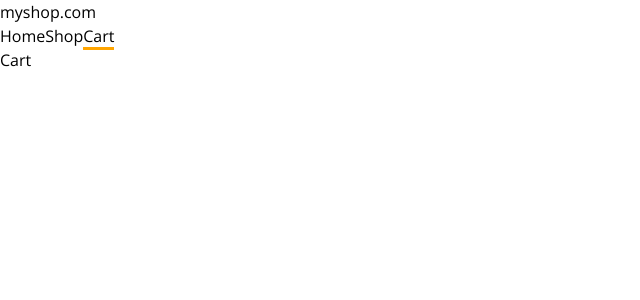
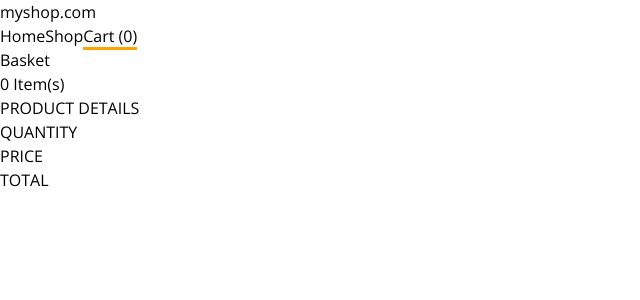
Before and after one commit to farhanmalek/LoginAuth-ShoppingCart, a React (Vite) app in the folder shopping-app/: page /cart in a window 1280 px wide. Shown: the top 300 px of the page, without its empty margins (0-640 px from the left). Built offline with nearby package versions, Linux system fonts and the light colour scheme.

Commit message:
context api added just need to finish cart page

```diff
--- a/shopping-app/src/App.jsx
+++ b/shopping-app/src/App.jsx
@@ -17,16 +17,31 @@ import { featuredProductsLoader } from "./pages/Home";
 import { productsLoader } from "./pages/Shop";
 import { singleProductLoader } from "./pages/Product";
 
+//import provider
+import { CartProvider } from "./context/CartContext";
+
 const router = createBrowserRouter(
   createRoutesFromElements(
-    <Route path="/" element={<RootLayout />}>
+    <Route
+      path="/"
+      element={
+        <CartProvider>
+          <RootLayout />
+        </CartProvider>
+      }
+    >
       <Route loader={featuredProductsLoader} index element={<Home />} />
-      <Route loader={productsLoader} path="shop" element={<Shop />}/>
-      <Route loader={singleProductLoader} path="shop/:id" element ={<Product/>}/>
+      <Route loader={productsLoader} path="shop" element={<Shop />} />
+      <Route
+        loader={singleProductLoader}
+        path="shop/:id"
+        element={<Product />}
+      />
       <Route path="cart" element={<Cart />} />
     </Route>
   )
 );
+
 
 function App() {
   return <RouterProvider router={router} />;
--- /dev/null
+++ b/shopping-app/src/context/CartContext.jsx
@@ -0,0 +1,16 @@
+import { createContext, useState } from "react";
+
+const CartContext = createContext();
+
+export function CartProvider({children}) {
+
+    const [cart, setCart] = useState([]); //Create initial cart state
+
+
+
+    return (
+        <CartContext.Provider value={{cart,setCart}}>{children}</CartContext.Provider> // We will wrap any components around this provide and it will be bale to access what ever is in value.
+    )
+}
+
+export default CartContext;
--- a/shopping-app/src/layouts/RootLayout.jsx
+++ b/shopping-app/src/layouts/RootLayout.jsx
@@ -1,7 +1,31 @@
 import { NavLink, Outlet } from "react-router-dom"
+import { useContext, useState } from "react";
+import CartContext from "../context/CartContext";
+import { useEffect } from "react";
 
 
 function RootLayout() {
+
+  const {cart} = useContext(CartContext);
+  const [totalInCart,setTotalInCart] = useState(0);
+
+  const cartQuantity = () => {
+    const quantitiesArray = cart.map((item) => item.amount);
+    const total = quantitiesArray.reduce((accum,curr) => {
+      return accum + curr;
+    })
+    return total;
+  }
+
+  //If cart changes update my total quantities.
+useEffect(() => {
+  if (cart.length > 0) {
+    setTotalInCart(cartQuantity())
+  }
+},[cart])
+
+
+
   return (
   <>
   <div className="flex justify-between bg-blue-800 text-white h-20 items-center">
@@ -10,7 +34,7 @@ function RootLayout() {
         <NavLink
          to= "/" className=" hover:bg-blue-600 p-1 flex justify-center" >Home</NavLink>
         <NavLink to="shop" className=" hover:bg-blue-600 p-1 flex justify-center">Shop</NavLink>
-        <NavLink to="cart" className=" hover:bg-blue-600 p-1 flex justify-center">Cart</NavLink>
+        <NavLink to="cart" className=" hover:bg-blue-600 p-1 flex justify-center">Cart  <span className="ml-1"> ({totalInCart})</span></NavLink>
     </div>
   </div>
   <main>
--- a/shopping-app/src/pages/Cart.jsx
+++ b/shopping-app/src/pages/Cart.jsx
@@ -1,8 +1,50 @@
-import React from 'react'
+import { useContext } from "react";
+import CartContext from "../context/CartContext";
 
 function Cart() {
+  const {cart} = useContext(CartContext);
+
   return (
-    <div>Cart</div>
+    <div>
+      <div className="flex flex-row justify-between">
+      <h1>Basket</h1>
+      <p>{cart.length} Item(s)</p>
+      </div>
+
+      <div className="flex border border-red-500 justify-evenly">
+        <p className="flex-grow">PRODUCT DETAILS</p>
+        <div className="flex w-3/5 justify-evenly border border-black">
+        <p>QUANTITY</p>
+        <p>PRICE</p>
+        <p>TOTAL</p>
+        </div>
+      </div>
+
+      <div>
+        {cart.map((product) => (
+          <div key={product.id}>
+            <div>
+              <img></img>
+              <p>title</p>
+              </div>
+
+
+          </div>
+        ))}
+      </div>
+
+
+
+
+
+
+
+
+
+
+
+
+    </div>
   )
 }
 
--- a/shopping-app/src/pages/Product.jsx
+++ b/shopping-app/src/pages/Product.jsx
@@ -1,7 +1,45 @@
+import { useContext, useState } from "react";
 import { useLoaderData, Link } from "react-router-dom";
+import CartContext from "../context/CartContext";
+
 
 function Product() {
   const singleProduct = useLoaderData();
+  const {cart,setCart} = useContext(CartContext);
+  const [quantity,setQuantity] = useState(1);
+
+//Update the cart
+  function handleAddToCart(singleProduct) {
+//Check if product exists in the cart first.
+    const doesProductExist = cart.find((product) => {
+     return product === singleProduct
+    })
+    if (doesProductExist) {
+      //it does exist, update the quantity of that product only instead of adding a dupe.
+      singleProduct.amount = singleProduct.amount + quantity;
+      setCart([...cart])
+    } else if (!doesProductExist) {
+      singleProduct.amount = quantity; //push in initial quantity into the object e.g 3
+      setCart([...cart, singleProduct])
+    }
+  }
+
+//handle input of quantity
+const handleQuantity = (e) => {
+  setQuantity(parseInt(e.target.value))
+}
+//handle manual change of quantity
+const handleOp = (e) => {
+  if (e.target.name === "minus" && quantity > 0) {
+    setQuantity((quantity) => quantity - 1)
+  } else if (e.target.name === "add") {
+    setQuantity((quantity) => quantity + 1)
+  }
+
+}
+
+
+
   return (
     <>
       <div className="flex justify-center items-center mt-8  gap-9">
@@ -18,12 +56,13 @@ function Product() {
           <hr className="my-4" />
 
         <div className="flex items-center justify-center">
-          <button className="px-3 py-1 border border-gray-300">-</button>
-          <span className="mx-4 text-xl"></span>
-          <button className="px-3 py-1 border border-gray-300">+</button>
+          <button name ="minus" onClick={handleOp} className="px-3 py-1 border border-gray-300">-</button>
+          <input type="number" onChange={handleQuantity} value ={quantity} className="mx-4 text-xl"></input>
+          <button name ="add" onClick={handleOp} className="px-3 py-1 border border-gray-300">+</button>
         </div>
 
-        <button className="mt-4 bg-blue-500 hover:bg-blue-700 text-white font-bold py-2 px-4 rounded">
+        <button onClick={() => handleAddToCart(singleProduct)}
+        className="mt-4 bg-blue-500 hover:bg-blue-700 text-white font-bold py-2 px-4 rounded">
           Add to Cart
         </button>
 
@@ -32,7 +71,7 @@ function Product() {
           Back to Shop
         </Link>
         </div>
-
+     {console.log(cart)}
       </div>
 
     </>
```
